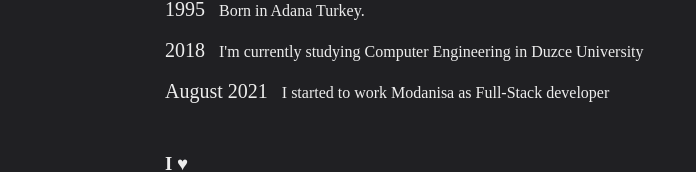
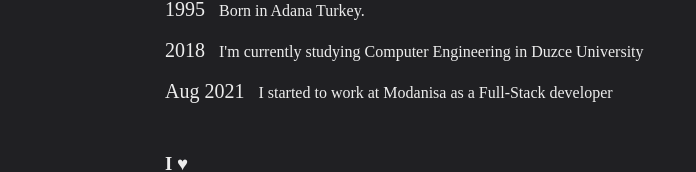
Before and after one commit to salih-g/personal-website, a Vue app: page / in a window 1280 px wide. Shown: the part 346-518 px from the top of the page, without its empty margins (225-921 px from the left). Built offline with nearby package versions, Linux system fonts and the light colour scheme; a web font is replaced by a local one.

Commit message:
fix grammer

```diff
--- a/src/components/Bio.vue
+++ b/src/components/Bio.vue
@@ -13,8 +13,8 @@
 			</div>
 			<br />
 			<div class="work">
-				<span class="span">August 2021</span>
-				I started to work Modanisa as Full-Stack developer
+				<span class="span">Aug 2021</span>
+				I started to work at Modanisa as a Full-Stack developer
 			</div>
 		</div>
 	</div>
```
